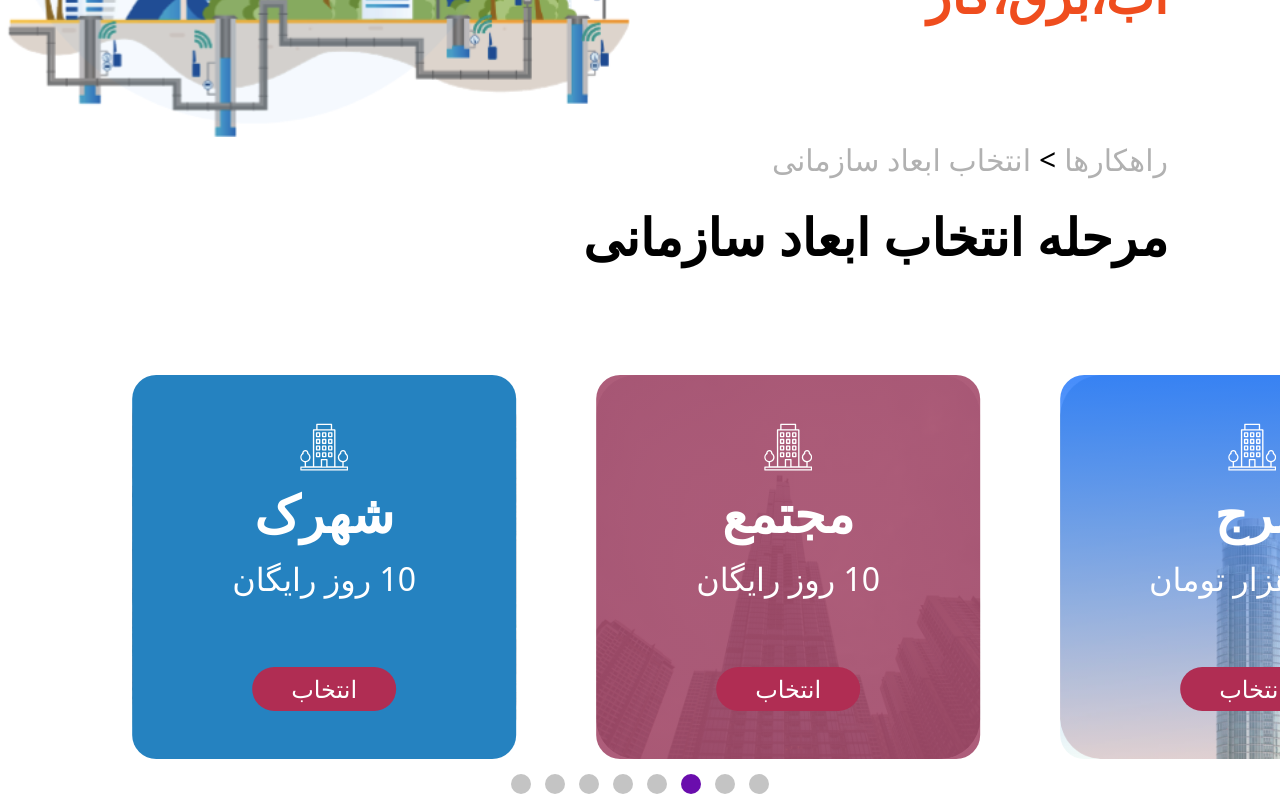
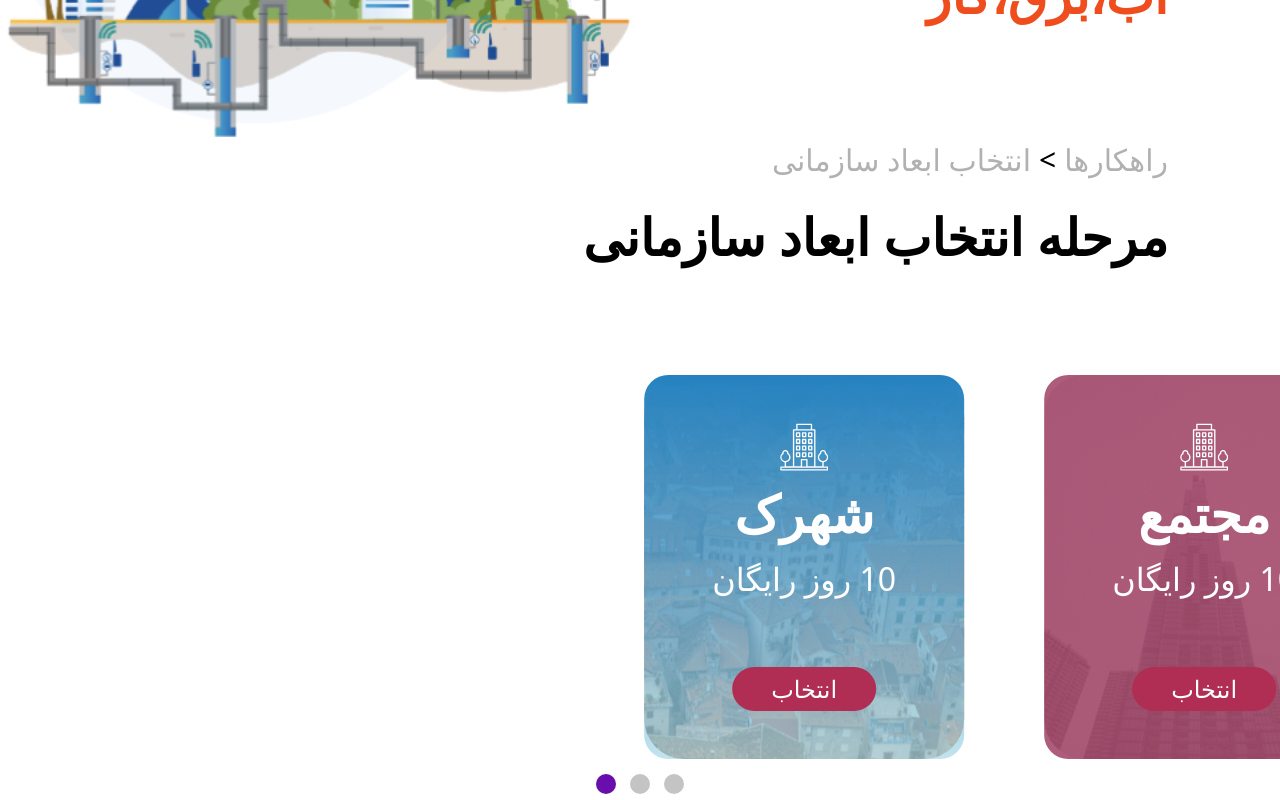
Before and after one commit to erfanrmz/Atrometer, a React (Create React App) app: page / in a window 1280 px wide. Shown: the part 620-1420 px from the top of the page. Built offline with nearby package versions, Linux system fonts and the light colour scheme.

Commit message:
carousel finished successfully (bugs fixed-scale added)

```diff
--- a/src/atrometer/main.jsx
+++ b/src/atrometer/main.jsx
@@ -1,13 +1,13 @@
 import React, { useEffect, useState, useRef } from "react";
 import CarouselCard from "../commons/carouselCard";
 
-const colors = ["#0088FE", "#00C49F", "#FFBB28"];
+const divideScale = 3;
 const delay = 2500;
+const itemsPerSlide = 4;
 
 const Main = () => {
   const [index, setIndex] = useState(0);
   const timeoutRef = useRef(null);
-
   const carouselItems = [
     {
       title: "آپارتمان",
@@ -38,7 +38,7 @@ const Main = () => {
       caption: "10 روز رایگان",
       image: "town-image",
       icon: "apartment-icon.svg",
-      color: "blue-town ",
+      color: "blue-town",
     },
     {
       title: "آپارتمان",
@@ -69,8 +69,12 @@ const Main = () => {
       caption: "10 روز رایگان",
       image: "town-image",
       icon: "apartment-icon.svg",
-      color: "blue-town ",
+      color: "blue-town",
     },
+  ];
+
+  const pageCount = [
+    ...Array(Math.ceil(carouselItems.length / divideScale)).keys(),
   ];
 
   function resetTimeout() {
@@ -84,7 +88,7 @@ const Main = () => {
     timeoutRef.current = setTimeout(
       () =>
         setIndex((prevIndex) =>
-          prevIndex === colors.length - 1 ? 0 : prevIndex + 1
+          prevIndex === pageCount.length - 1 ? 0 : prevIndex + 1
         ),
       delay
     );
@@ -117,19 +121,19 @@ const Main = () => {
         >
           {carouselItems.map((card, index) => (
             <CarouselCard
-              className="slide"
               title={card.title}
               caption={card.caption}
               image={card.image}
               icon={card.icon}
               color={card.color}
+              scale={itemsPerSlide}
               key={index}
             />
           ))}
         </div>
 
         <div className="slideshowDots">
-          {carouselItems.map((_, idx) => (
+          {pageCount.map((_, idx) => (
             <div
               key={idx}
               className={`slideshowDot${index === idx ? " active" : ""}`}
--- a/src/commons/carouselCard.jsx
+++ b/src/commons/carouselCard.jsx
@@ -1,11 +1,13 @@
 import React, { Component } from "react";
 
-const CarouselCard = ({ title, caption, image, icon, color }) => {
+const CarouselCard = ({ title, caption, image, icon, color, scale }) => {
   const cardClass = " slide card bg-" + image;
   const cardFilterClass =
     "card-filter from-" + color + " to-" + color + "-fade";
+  const width = 100 / scale + "%";
+  console.log(width);
   return (
-    <div className={cardClass} style={{ width: "30%" }}>
+    <div className={cardClass} style={{ width }}>
       <div className={cardFilterClass}>
         <div className="card-body">
           <img src={process.env.PUBLIC_URL + "/" + icon} alt={icon} />
```
